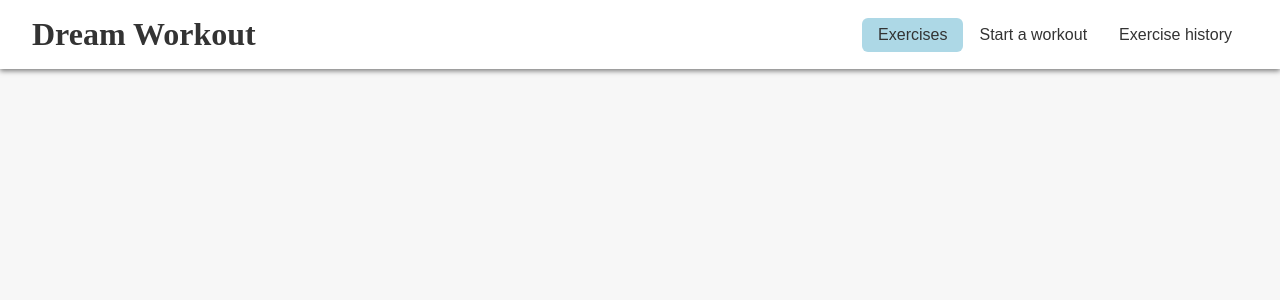
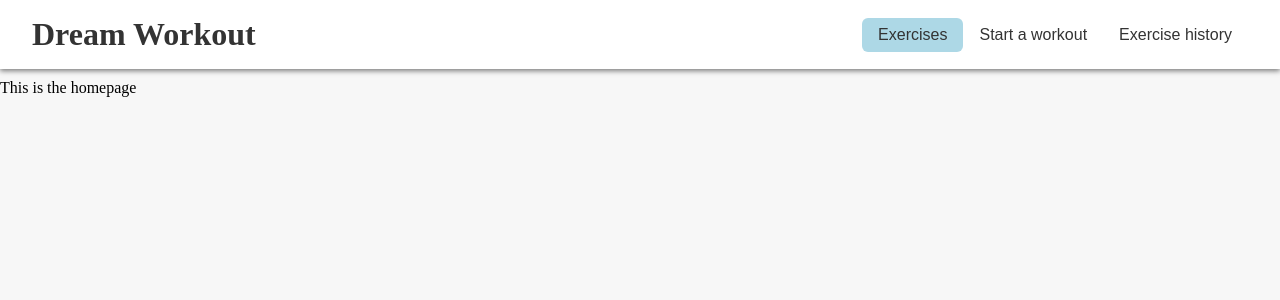
Before and after one commit to christianyarwood62/workout-app, a React (Vite) app: page / in a window 1280 px wide. Shown: the top 300 px of the page. Built offline with nearby package versions, Linux system fonts and the light colour scheme.

Commit message:
Add a homepage

```diff
--- a/src/App.jsx
+++ b/src/App.jsx
@@ -3,6 +3,7 @@ import { useEffect } from "react";
 
 import WorkoutList from "./components/WorkoutList";
 import Navbar from "./components/NavBar";
+import Homepage from "./pages/HomePage";
 
 const initialExercises = [
   {
@@ -69,6 +70,7 @@ function App() {
         <h1>Dream Workout</h1>
         <Navbar tab={tab} onSelectTab={handleSetTab} />
       </header>
+      <Homepage />
       {/* {tab === tab1 && (
         <div className="exercise-details-tab">
           <WorkoutList
--- a/src/pages/HomePage.jsx
+++ b/src/pages/HomePage.jsx
@@ -0,0 +1,5 @@
+function Homepage() {
+  return <div>This is the homepage</div>;
+}
+
+export default Homepage;
```
